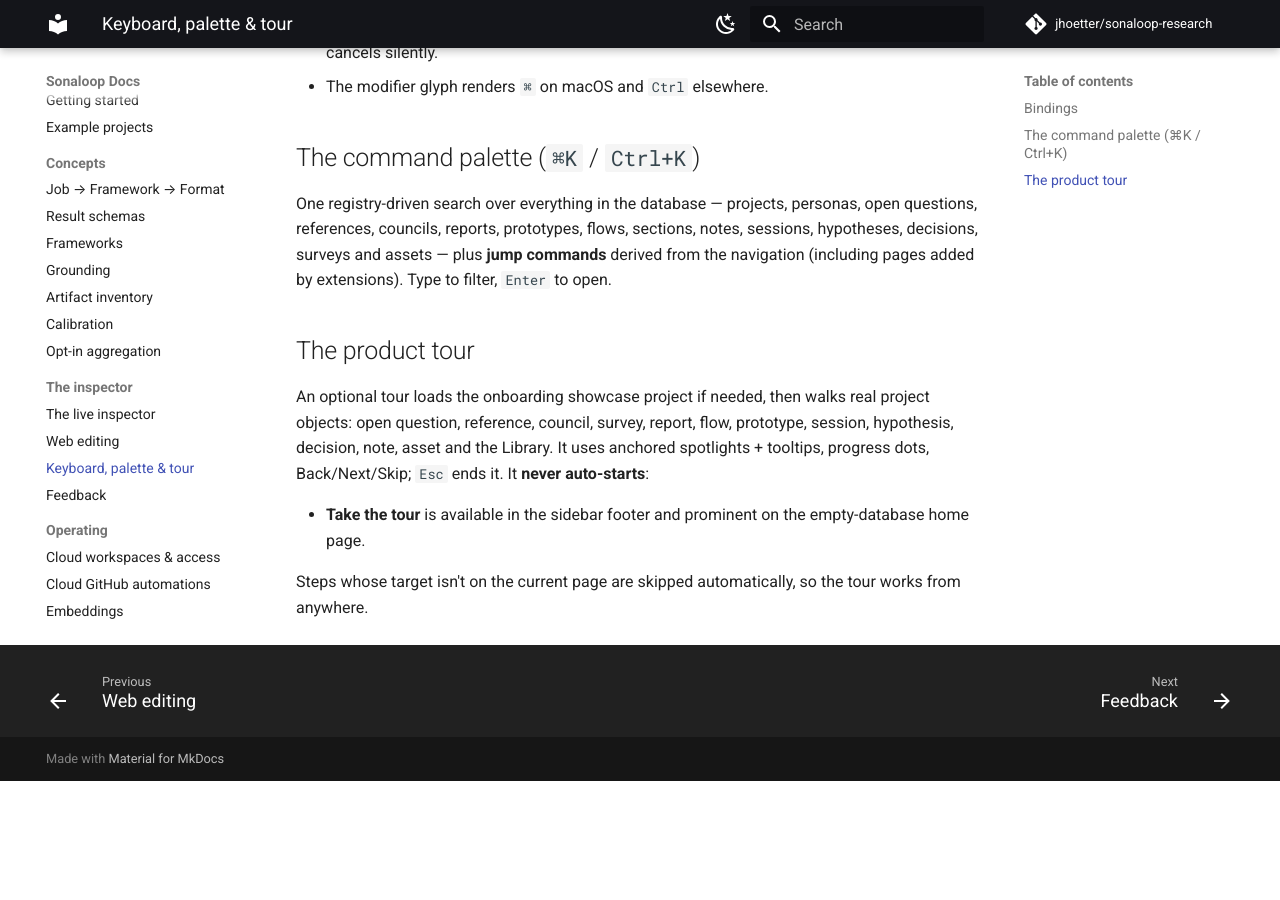
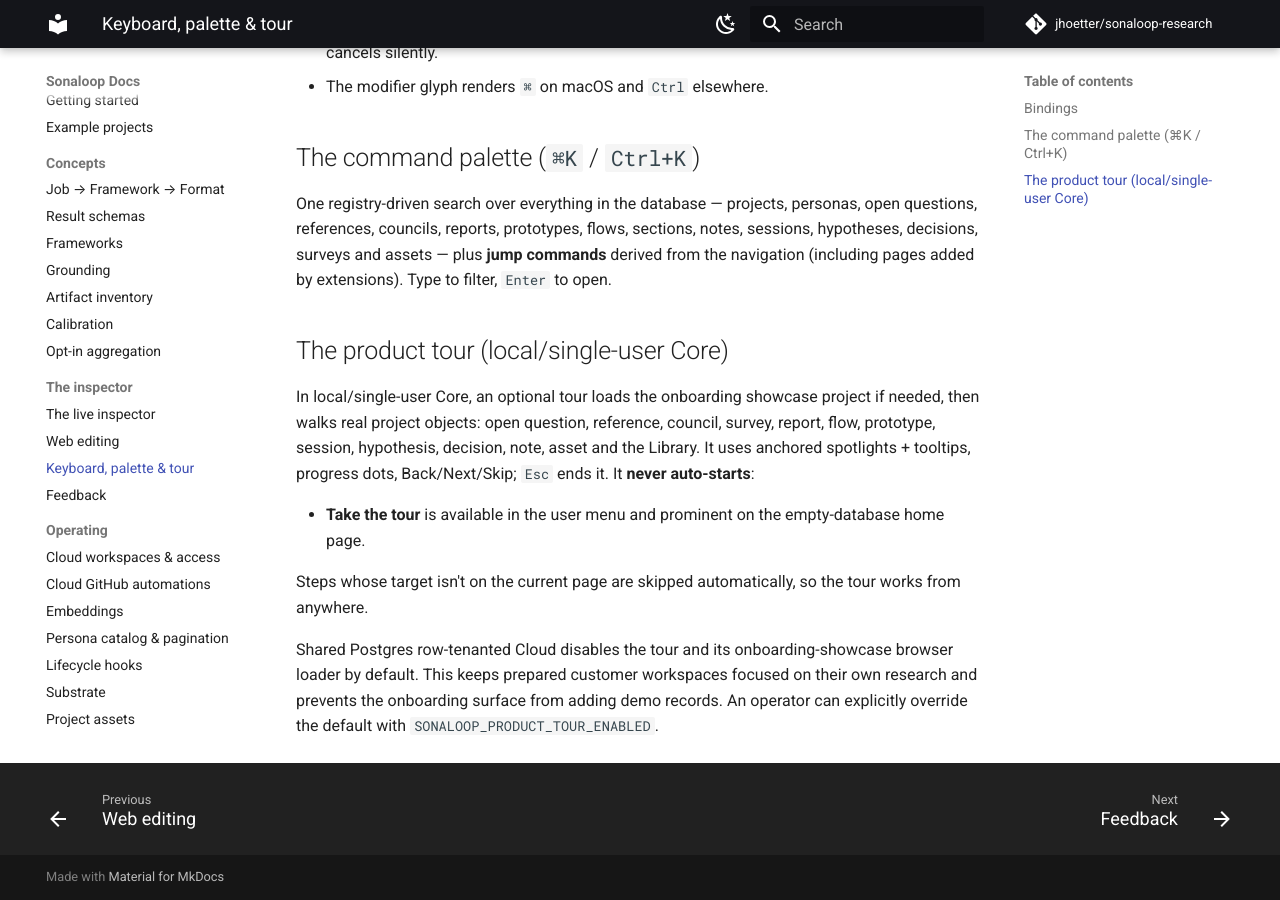
Before and after one commit to jhoetter/sonaloop-docs, an MkDocs documentation site: the page built from docs/keyboard.md, in a window 1280 px wide and 900 px high, scrolled down 1318 px. Built offline with MkDocs 1.6.1 and Material for MkDocs 9.7.7, drawn with Linux system fonts in a browser that asks for light colours; comment, search, counter and statistics services are not loaded; before the commit the page ends 2099 px from its top, so only the background shows below that.

Commit message:
Document cloud product tour policy

```diff
--- a/docs/keyboard.md
+++ b/docs/keyboard.md
@@ -46,15 +46,21 @@ questions, references, councils, reports, prototypes, flows, sections, notes, se
 hypotheses, decisions, surveys and assets — plus **jump commands** derived from the
 navigation (including pages added by extensions). Type to filter, `Enter` to open.
 
-## The product tour
+## The product tour (local/single-user Core)
 
-An optional tour loads the onboarding showcase project if needed, then walks real project
-objects: open question, reference, council, survey, report, flow, prototype, session,
-hypothesis, decision, note, asset and the Library. It uses anchored spotlights + tooltips,
-progress dots, Back/Next/Skip; `Esc` ends it. It **never auto-starts**:
+In local/single-user Core, an optional tour loads the onboarding showcase project if
+needed, then walks real project objects: open question, reference, council, survey, report,
+flow, prototype, session, hypothesis, decision, note, asset and the Library. It uses
+anchored spotlights + tooltips, progress dots, Back/Next/Skip; `Esc` ends it. It **never
+auto-starts**:
 
-- **Take the tour** is available in the sidebar footer and prominent on the empty-database
+- **Take the tour** is available in the user menu and prominent on the empty-database
   home page.
 
 Steps whose target isn't on the current page are skipped automatically, so the tour works
 from anywhere.
+
+Shared Postgres row-tenanted Cloud disables the tour and its onboarding-showcase browser
+loader by default. This keeps prepared customer workspaces focused on their own research
+and prevents the onboarding surface from adding demo records. An operator can explicitly
+override the default with `SONALOOP_PRODUCT_TOUR_ENABLED`.
--- a/docs/llms.txt
+++ b/docs/llms.txt
@@ -18,9 +18,9 @@
 - [Opt-in aggregation](https://raw.githubusercontent.com/jhoetter/sonaloop-docs/main/docs/opt-in-aggregation-design.md): sentiment/coverage aggregation model
 - [The live inspector](https://raw.githubusercontent.com/jhoetter/sonaloop-docs/main/docs/live-inspector.md): navigation (4-item sidebar, Library browser, row slide-overs, run chip), event bus, SSE /api/events, activity feed, runs panel
 - [Web editing](https://raw.githubusercontent.com/jhoetter/sonaloop-docs/main/docs/web-editing.md): the inspector's write boundary — structural edits vs host-authored text
-- [Keyboard, palette & tour](https://raw.githubusercontent.com/jhoetter/sonaloop-docs/main/docs/keyboard.md): shortcuts (j/k/Enter/o/Esc row + slide-over navigation), the command palette, the opt-in product tour
+- [Keyboard, palette & tour](https://raw.githubusercontent.com/jhoetter/sonaloop-docs/main/docs/keyboard.md): shortcuts (j/k/Enter/o/Esc row + slide-over navigation), the command palette, the local opt-in product tour and shared-Cloud default
 - [Feedback](https://raw.githubusercontent.com/jhoetter/sonaloop-docs/main/docs/feedback.md): in-app feedback, /feedback inbox, CLI, SONALOOP_FEEDBACK_WEBHOOK
-- [Cloud workspaces and customer access](https://raw.githubusercontent.com/jhoetter/sonaloop-docs/main/docs/cloud-workspaces.md): tenant isolation, OIDC email/password identity, exact-email invitations and no-charge workspace provisioning
+- [Cloud workspaces and customer access](https://raw.githubusercontent.com/jhoetter/sonaloop-docs/main/docs/cloud-workspaces.md): tenant isolation, OIDC email/password identity, exact-email invitations, no-charge workspace provisioning and customer-facing tour policy
 - [Cloud GitHub automations](https://raw.githubusercontent.com/jhoetter/sonaloop-docs/main/docs/cloud-github-automations.md): GitHub App setup, webhook events, reaction-test flow, result schemas and writeback targets
 - [Embeddings](https://raw.githubusercontent.com/jhoetter/sonaloop-docs/main/docs/embeddings.md): semantic memory recall setup
 - [Persona catalog & pagination](https://raw.githubusercontent.com/jhoetter/sonaloop-docs/main/docs/catalog.md): catalog_search/recommend/pull MCP tools + the shared pagination convention
```
Also changed, not shown: docs/cloud-workspaces.md (+10 -0 lines), docs/examples.md (+8 -2 lines), docs/getting-started.md (+3 -1 lines), docs/index.md (+2 -2 lines).
